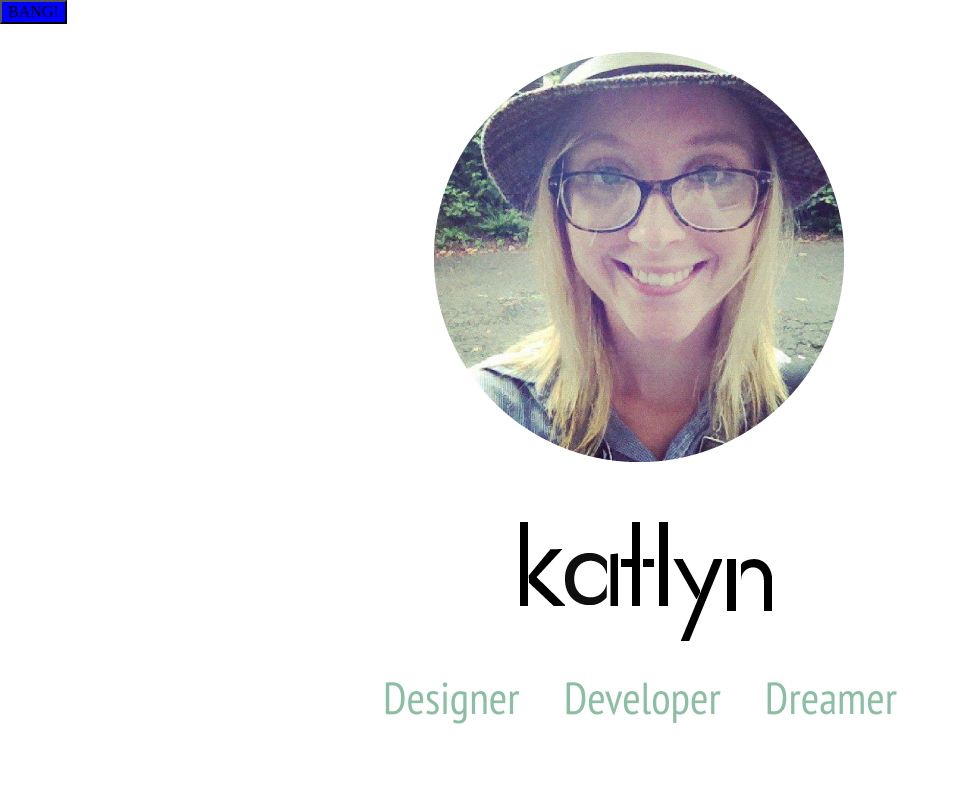
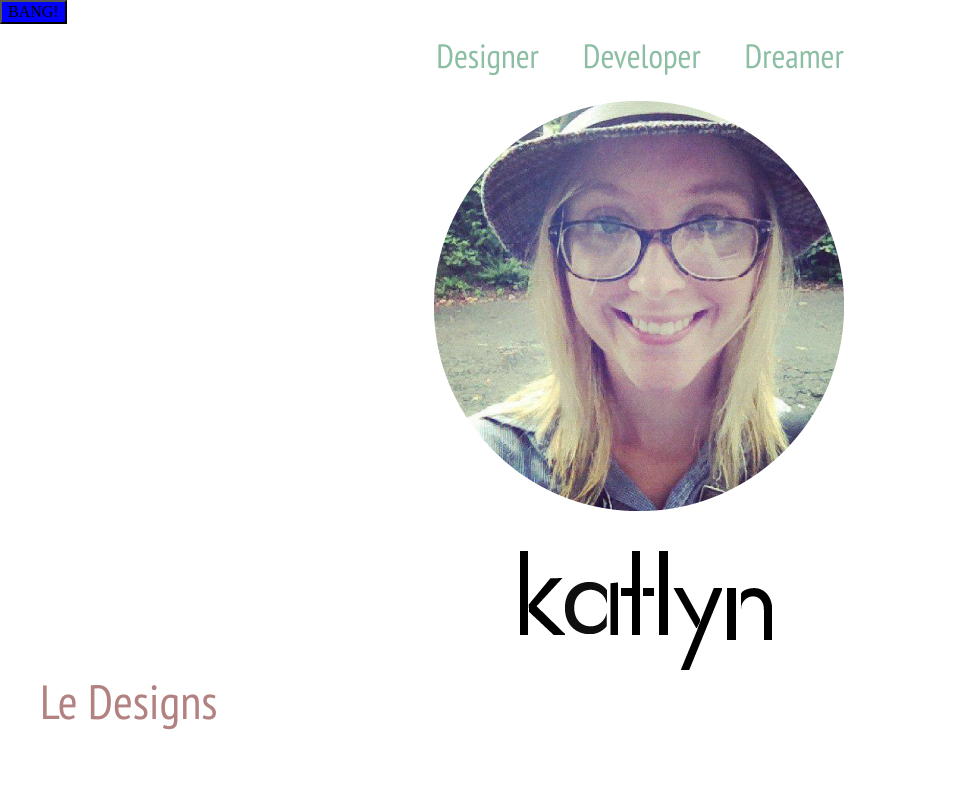
Before and after one commit to katlynwhitt/katlynwhitt.github.io, a plain HTML site: page index.html in a window 1280 px wide. Shown: the top 800 px of the page, without its empty margins (0-960 px from the left). Drawn offline with nearby package versions, Linux system fonts and the light colour scheme; files that its build step writes are made by us from their sources.

Commit message:
edited styling for links

```diff
--- a/index.html
+++ b/index.html
@@ -35,6 +35,14 @@
   <div class="initial">
 
       <div class="description">
+
+        <div class="list">
+          <a href="#designs" id="designer">Designer</a>
+          <a href='https://github.com/katlynwhitt' target="_blank" id="developer">Developer</a>
+          <!-- <span id="developer" class="skills">Developer</span> -->
+          <a href='' id="dreamer">Dreamer</a>
+        </div>
+
         <img class="headshot" src="../images/Designed-Headshot.png">
         <div class="logo">
           <a class="katlyn" href ="#contact"><img class="k1" title="contact" src="../images/k1.png"></a>
@@ -55,12 +63,7 @@
           <div class="katlyn"><img class="n2" src="../images/n2.png"></div>
         </div>
         <!-- <img class="mobile-logo" src="../images/PorfolioLogo.png"> -->
-        <div class="list">
-          <a href="#designs" id="designer">Designer</a>
-          <a href='https://github.com/katlynwhitt' target="_blank" id="developer">Developer</a>
-          <!-- <span id="developer" class="skills">Developer</span> -->
-          <a href='' id="dreamer">Dreamer</a>
-        </div>
+
 
     </div>
 
--- a/main.js
+++ b/main.js
@@ -359,6 +359,8 @@ var returnHome2 = function () {
 
 $('button').click(function(){
 
+  $('.list').css('display','none');
+
   if (button.hasClass('bang')) {
     FunctionOne().done(FunctionTwo);
     console.log('in function');
--- a/styles/main.css
+++ b/styles/main.css
@@ -2,6 +2,8 @@
 
   a{
     text-decoration: none;
+    font-family: 'PT Sans Narrow', sans-serif;
+    color: #cb654f;
   }
 
   a:hover{
@@ -44,7 +46,7 @@
   }
 
   .logo{
-    padding-top: 50px;
+    padding-top: 30px;
     /*max-width: 80%;*/
     margin: 0 auto;
     width: 400px;
@@ -54,7 +56,7 @@
 
   .list{
     text-align:center;
-    margin-bottom: 400px;
+    margin-bottom: 10px;
   }
 
   a#developer, a#dreamer, a#designer{
@@ -118,7 +120,7 @@
   }
 
   .list{
-    padding-top:50px;
+    /*padding-top:41px;*/
   }
 
   .designs-header{
@@ -129,7 +131,7 @@
 
 @media all and (min-width: 594px){
   a#developer, a#designer, a#dreamer{
-    font-size: 2.8rem;
+    font-size: 2.1rem;
   }
   .designs-header{
     font-size: 3rem;
@@ -172,7 +174,7 @@
   display: inline;
   position: relative;
   top: -440px;
-  left: -240px;
+  left: -270px;
 }
 
 .about{
```
